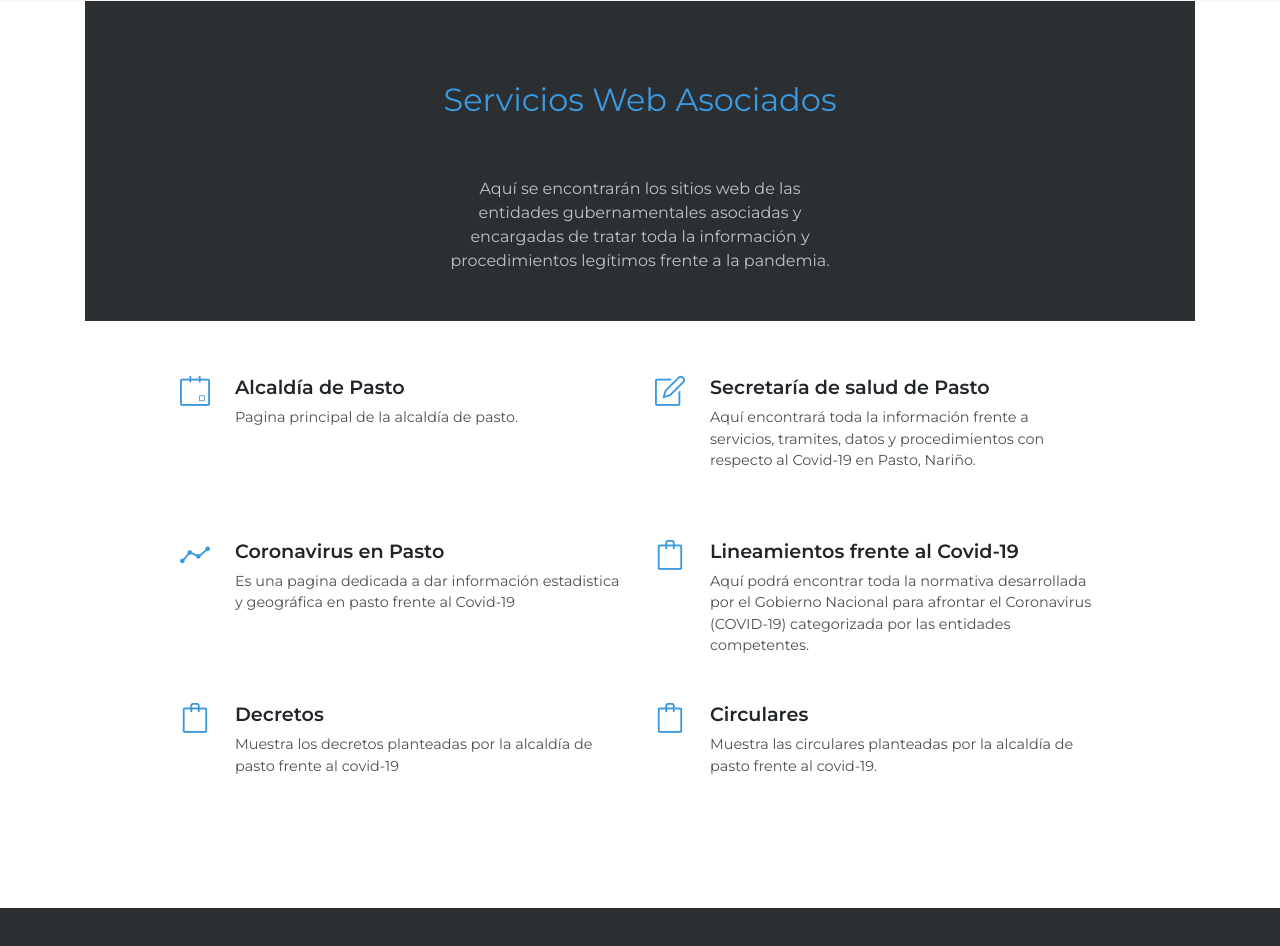
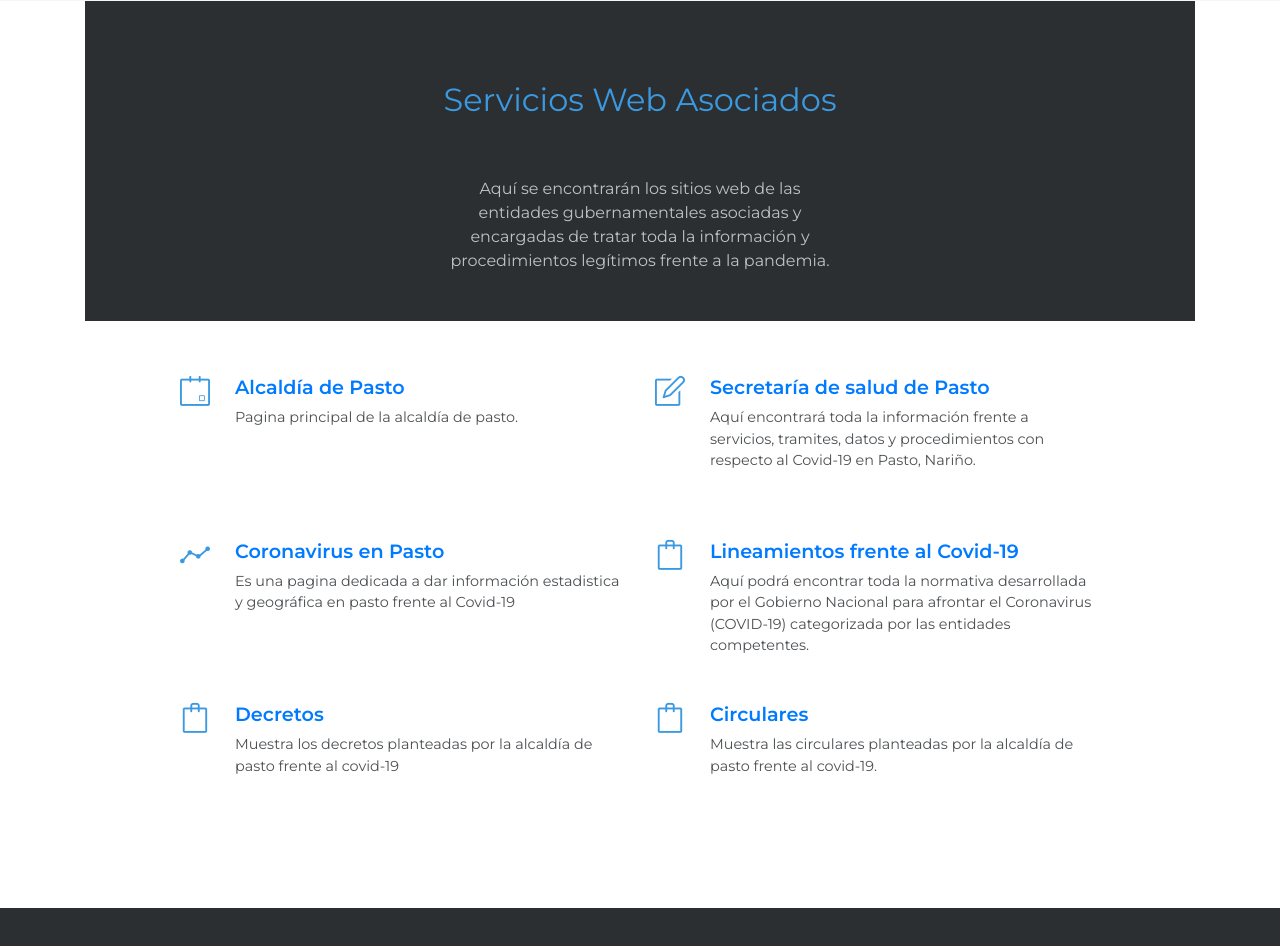
Before and after one commit to carlosgarzonleniz/pasto, a plain HTML site: page index.html in a window 1280 px wide. Shown: the part 1730-2676 px from the top of the page. Drawn offline with Linux system fonts and the light colour scheme; some packages are replaced by stand-ins of ours; a script that the page names is missing.

Commit message:
Update index.html

```diff
--- a/index.html
+++ b/index.html
@@ -66,28 +66,28 @@
                     <p class="text-center" id="texto">Aquí se encontrarán los sitios web de las entidades&nbsp;gubernamentales&nbsp;asociadas y encargadas de tratar toda la información y procedimientos&nbsp;legítimos&nbsp;frente a la&nbsp;pandemia.<br><br><br></p>
                 </div>
                 <div class="row justify-content-center">
-                    <div class="col-md-5 feature-box"><i class="icon-event icon"></i>
-                        <h4>Alcaldía de Pasto<br></h4>
+                    <div class="col-md-5 feature-box"><i class="icon-event icon" ></i>
+                        <a href="https://www.pasto.gov.co/"> <h4>Alcaldía de Pasto<br></h4> </a>
                         <p>Pagina principal de la alcaldía de pasto.<br></p>
                     </div>
                     <div class="col-md-5 feature-box"><i class="icon-note icon"></i>
-                        <h4>Secretaría de salud de&nbsp;Pasto<br></h4>
+                        <a href="https://www.saludpasto.gov.co/"><h4>Secretaría de salud de&nbsp;Pasto<br></h4></a>
                         <p>Aquí encontrará toda la información frente a servicios, tramites, datos y procedimientos con respecto al Covid-19 en Pasto, Nariño.<br><br></p>
                     </div>
                     <div class="col-md-5 feature-box"><i class="icon-graph icon"></i>
-                        <h4>Coronavirus en Pasto<br></h4>
+                        <a href="https://covid.pasto.gov.co/index.php"><h4>Coronavirus en Pasto<br></h4></a>
                         <p class="text-left">Es una pagina dedicada a dar información estadistica y geográfica en pasto frente al Covid-19<br><br></p>
                     </div>
                     <div class="col-md-5 feature-box"><i class="icon-bag icon"></i>
-                        <h4>Lineamientos frente al Covid-19<br></h4>
+                        <a href="http://www.regiones.gov.co/Inicio/COVID-19.html"><h4>Lineamientos frente al Covid-19<br></h4></a>
                         <p>Aquí podrá encontrar toda la normativa desarrollada por el Gobierno Nacional para afrontar el Coronavirus (COVID-19) categorizada por las entidades competentes.<br></p>
                     </div>
                     <div class="col-md-5 feature-box"><i class="icon-bag icon"></i>
-                        <h4>Decretos&nbsp;<br></h4>
+                        <a href="https://covid.pasto.gov.co/index.php/normatividad/decretos-covid-19"><h4>Decretos&nbsp;<br></h4></a>
                         <p>Muestra los decretos planteadas por la alcaldía de pasto frente al covid-19<br></p>
                     </div>
                     <div class="col-md-5 feature-box"><i class="icon-bag icon"></i>
-                        <h4>Circulares<br></h4>
+                        <a href="https://covid.pasto.gov.co/index.php/normatividad/circulares-covid-19"><h4>Circulares<br></h4></a>
                         <p>Muestra las circulares planteadas por la alcaldía de pasto frente al covid-19.<br></p>
                     </div>
                 </div>
```
